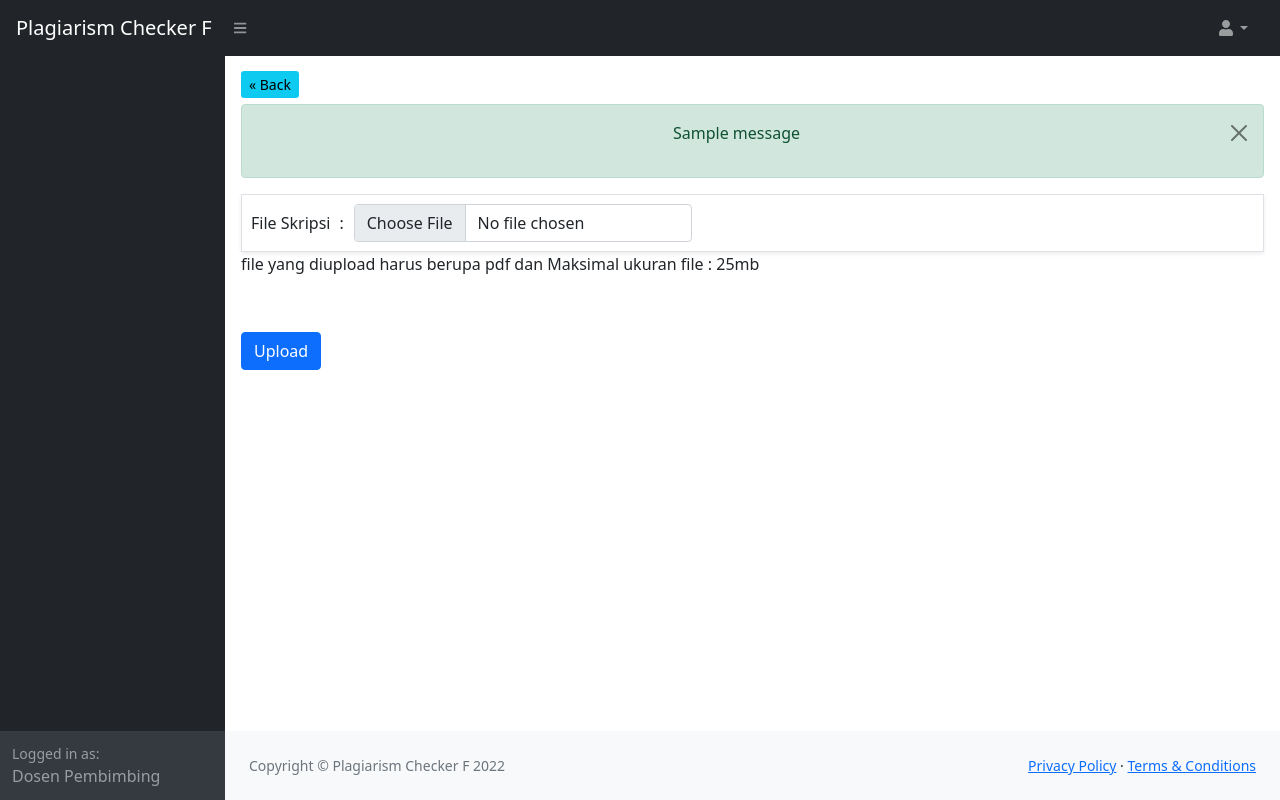
After one commit to Febrianto752/Plagiarism-Checker-T, a Django app: a page that uses templates/mahasiswa/upload_skripsi.html in a window 1280 px wide. The commit adds this page. Run offline with Django 4.2, Linux system fonts and the light colour scheme; tables that the repository leaves empty hold one stand-in row (values such as "Sample post"); one stand-in notice (Sample message) is shown; some libraries are stand-ins or nearby versions.

Commit message:
create upload file skripsi feature

```diff
--- a/mahasiswa/models.py
+++ b/mahasiswa/models.py
@@ -29,7 +29,7 @@ class Skripsi(models.Model):
   created_at = models.DateField(auto_now_add=True)
   updated_at = models.DateField(auto_now=True)
 
-  def save(self):
+  def save(self, *args,**kwargs):
 
     try:
       text = extract_text(self.pdf.file.file)
@@ -42,7 +42,7 @@ class Skripsi(models.Model):
     if ReportPlagiarism.objects.filter(skripsi_id = self.id).exists():
       ReportPlagiarism.objects.get(skripsi_id=self.id).delete()
 
-    return super().save()
+    return super().save(*args,**kwargs)
 
   def __str__(self) -> str:
      return f'{self.id}. {self.mahasiswa}'
--- a/mahasiswa/urls.py
+++ b/mahasiswa/urls.py
@@ -1,13 +1,20 @@
 from django.urls import path
-from .views import DaftarMahasiswa, Tambah, Profile, UbahProfile, Hapus, Login, Dashboard
+from .views import DaftarMahasiswa, Tambah, Profile, UbahProfile, Hapus, Login, Dashboard, CekPlagiarisme, UploadSkripsi, Logout
 
 
 urlpatterns = [
   path('', DaftarMahasiswa.as_view(), name='daftar_mahasiswa'),
   path('login/', Login.as_view(), name='login'),
+  path('logout/', Logout.as_view(), name='logout'),
   path('dashboard/', Dashboard.as_view(), name='dashboard'),
+
+  # access admin
   path('tambah/', Tambah.as_view(), name='tambah'),
   path('profile/<str:npm>/', Profile.as_view(), name='profile'),
   path('ubah/<str:npm>/', UbahProfile.as_view(), name='ubah_profile'),
   path('hapus/<str:npm>/', Hapus.as_view(), name='hapus'),
+  # <==
+
+  path('<str:npm>/cek_plagiarisme/', CekPlagiarisme.as_view(), name='cek_plagiarisme'),
+  path('<str:npm>/upload/', UploadSkripsi.as_view(), name='upload_skripsi')
 ]
--- a/mahasiswa/views.py
+++ b/mahasiswa/views.py
@@ -1,5 +1,5 @@
 from django.shortcuts import render, redirect
-from .models import Mahasiswa
+from .models import Mahasiswa, Skripsi
 from django.views.generic import ListView, View, DetailView, RedirectView
 from django.contrib import messages
 # Create your views here.
@@ -136,3 +136,41 @@ class Dashboard(View):
       return redirect('/mahasiswa/login')
 
     return render(self.request, self.template_name, self.context)
+
+class CekPlagiarisme(DetailView):
+  template_name = 'mahasiswa/cek_plagiarisme.html'
+  model = Mahasiswa
+  slug_field = 'npm'
+  slug_url_kwarg = 'npm'
+
+  def get(self, *args, **kwargs):
+    if not 'npm' in self.request.session:
+      return redirect('/mahasiswa/login/')
+    return super().get(*args, **kwargs)
+
+  def get_context_data(self,*args, **kwargs):
+    context = super().get_context_data(**kwargs)
+    context['title'] = 'cek plagiarisme'
+    return context
+
+
+class UploadSkripsi(View):
+  template_name = 'mahasiswa/upload_skripsi.html'
+  context = {
+    'title': 'upload skripsi'
+  }
+
+  def get(self, *args, **kwargs):
+
+    return render(self.request, self.template_name, self.context)
+
+  def post(self, *args, **kwargs):
+    npm = self.request.POST['npm']
+    pdf = self.request.FILES['pdf']
+
+    mahasiswa = Mahasiswa.objects.get(npm=npm)
+    print(mahasiswa.id)
+    Skripsi.objects.create(pdf=pdf, mahasiswa_id=mahasiswa.id)
+
+    messages.success(self.request, 'berhasil mengupload skripsi!!')
+    return redirect('mahasiswa:upload_skripsi', npm)
--- /dev/null
+++ b/templates/mahasiswa/upload_skripsi.html
@@ -0,0 +1,89 @@
+{% extends 'admin_page_template.html' %}
+
+
+{% block content %}
+<!-- <nav aria-label="breadcrumb mb-3">
+  <ol class="breadcrumb">
+    <li class="breadcrumb-item"><a href="{% url 'mahasiswa:cek_plagiarisme' request.session.npm %}">Cek Plagiarisme</a>
+    </li>
+    <li class="breadcrumb-item active" aria-current="page">Upload Skripsi</li>
+  </ol>
+</nav> -->
+
+<a href="{% url 'mahasiswa:cek_plagiarisme' request.session.npm %}" class="btn-sm btn-info text-decoration-none">&laquo;
+  Back</a>
+<br>
+
+{% if messages %}
+<ul class="messages p-0 mt-2">
+  {% for message in messages %}
+
+  {% if message.tags == 'success' %}
+  <div class="alert alert-success alert-dismissible fade show" role="alert">
+    <p class="text-center">{{ message }}</p>
+    <button type="button" class="btn-close" data-bs-dismiss="alert" aria-label="Close"></button>
+  </div>
+  {% elif message.tags == 'error' %}
+  <div class="alert alert-error alert-dismissible fade show" role="alert">
+    <p class="text-center">{{ message }}</p>
+    <button type="button" class="btn-close" data-bs-dismiss="alert" aria-label="Close"></button>
+  </div>
+  {% else %}
+  <div class="alert alert-warning alert-dismissible fade show" role="alert">
+    <p class="text-center">{{ message }}</p>
+    <button type="button" class="btn-close" data-bs-dismiss="alert" aria-label="Close"></button>
+  </div>
+  {% endif %}
+
+  {% endfor %}
+</ul>
+{% endif %}
+<!-- <div class="alert alert-success alert-dismissible fade show pb-0" role="alert">
+  <p>Berhasil Mengupload Skripsi Mahasiswa</p>
+  <button type="button" class="btn-close" data-bs-dismiss="alert" aria-label="Close"></button>
+</div> -->
+
+<form action="" method="post" enctype="multipart/form-data" class="mt-3">
+  {% csrf_token %}
+  <input type="hidden" name="npm" value="{{ request.session.npm }}">
+  <div class="p-2 border shadow-sm">
+    <table>
+      <tr>
+        <td class="pe-2">
+          File Skripsi
+        </td>
+        <td> : </td>
+        <td>
+          <div class="ms-2">
+            <div class="">
+              <input class="form-control" type="file" id="formFile" name="pdf" required>
+            </div>
+          </div>
+        </td>
+      </tr>
+    </table>
+  </div>
+  <p>file yang diupload harus berupa pdf dan Maksimal ukuran file : 25mb </p>
+  <div class="spinner-border text-primary d-none" role="status" id="spinner">
+    <span class="visually-hidden">Loading...</span>
+  </div>
+  <br>
+  <button type="submit" class="btn btn-primary mt-3" id="btnUpload">Upload</button>
+</form>
+
+<script>
+  const btnUploadElem = document.getElementById('btnUpload')
+  const spinnerElem = document.getElementById('spinner')
+  const pdfElem = document.querySelector('input[type=file]')
+  console.log(pdfElem.value == false);
+
+  btnUploadElem.addEventListener('click', function (event) {
+    if (pdfElem.value != false) {
+      spinnerElem.classList.remove('d-none')
+
+    }
+  })
+</script>
+
+
+{% endblock content %}
--- a/templates/partials/admin_page/navbar.html
+++ b/templates/partials/admin_page/navbar.html
@@ -13,6 +13,8 @@
 
         {% if request.session.username %}
         <li><a class="dropdown-item" href="{% url 'administrator:logout' %}">Logout</a></li>
+        {% elif request.session.npm %}
+        <li><a class="dropdown-item" href="{% url 'mahasiswa:logout' %}">Logout</a></li>
         {% endif %}
 
       </ul>
--- a/templates/partials/admin_page/sidebar.html
+++ b/templates/partials/admin_page/sidebar.html
@@ -39,9 +39,9 @@
           <div class="sb-nav-link-icon"><i class="far fa-user"></i></div>
           Profile
         </a>
-        <a class="nav-link" href="#">
+        <a class="nav-link" href="{% url 'mahasiswa:cek_plagiarisme' request.session.npm %}">
           <div class="sb-nav-link-icon"><span class="iconify" data-icon="icon-park-outline:radar-three"></span></div>
-          Check Plagiarism
+          Check Plagiarisme
         </a>
         {% endif %}
 
```
Also changed, not shown: templates/mahasiswa/cek_plagiarisme.html (added, +61 -0 lines), 1 other file.
